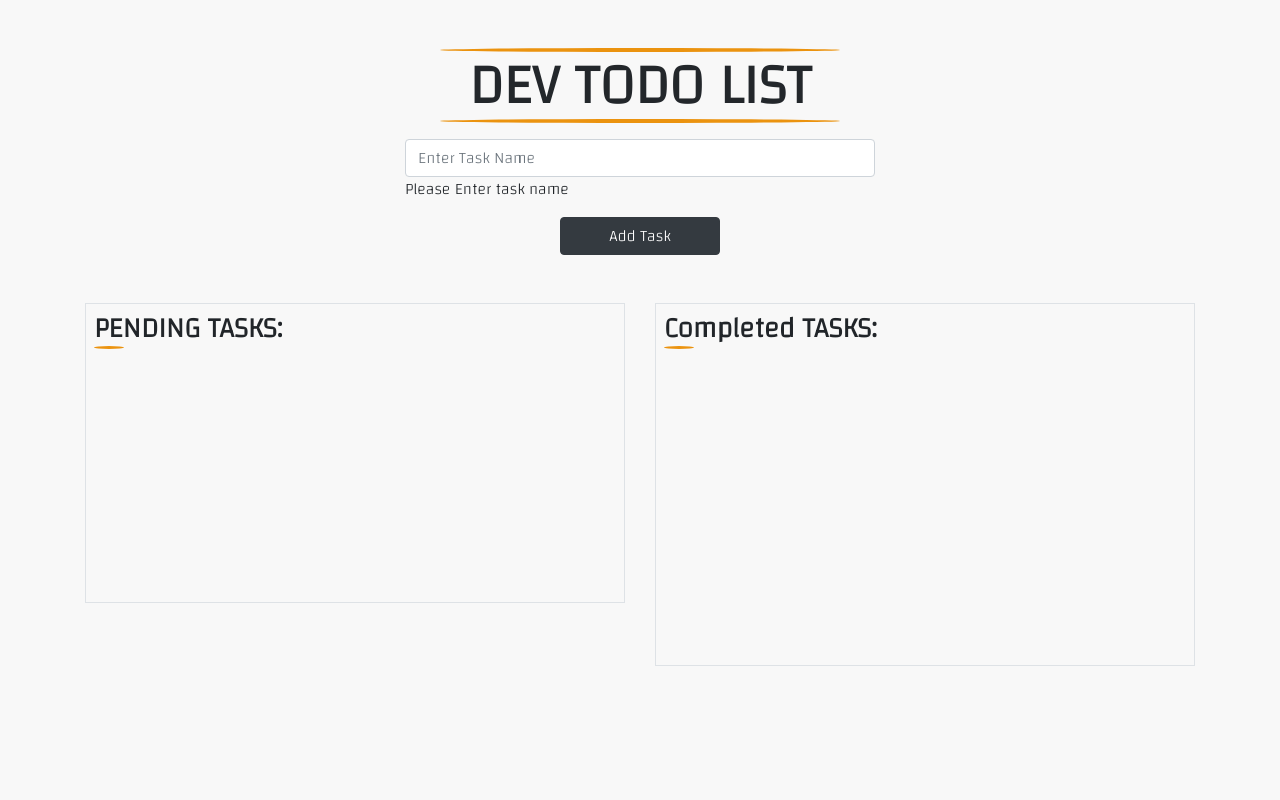
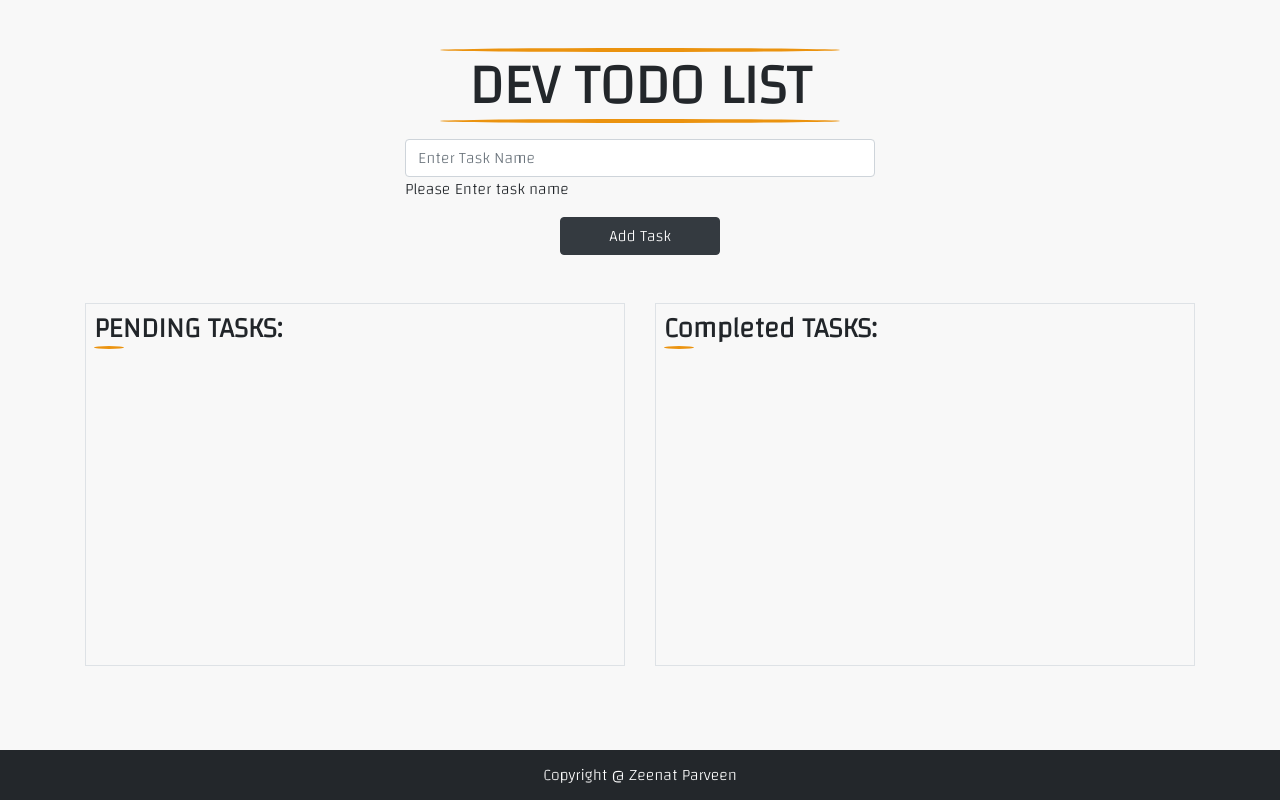
Before and after one commit to Zeeizee/TodoListFIrebase, a plain HTML site: page index.html in a window 1280 px wide. Drawn offline with nearby package versions, Linux system fonts and the light colour scheme; no server answers.

Commit message:
footer added

```diff
--- a/css/style.css
+++ b/css/style.css
@@ -87,14 +87,13 @@ border: none;
 background-color:transparent;
 outline: none;
 margin: 0px 4px;
+border: 1px solid rgb(248, 248, 248);
 
 }
 .todobuttons button:active
 {
-border: none;
-background-color:transparent;
-outline: none;
-margin: 0px 4px;
+border: 1px solid green;
+
 
 }
 .todobuttons button .fa-trash-alt
@@ -135,3 +134,16 @@ font-weight: 600;
 
     border-radius: 50%;
 }
+.footer
+{
+    width: 100%;
+    height: 50px;
+    background-color: #23272B;
+    color: white;
+    display: flex;
+    align-items: center;
+    justify-content: center;
+    position: fixed;
+    bottom: 0;
+
+}
--- a/index.html
+++ b/index.html
@@ -52,7 +52,7 @@
 
             <!-- todo tasks -->
             <div class="col-md-6  ">
-                <div class="p-2 list-of-tasks border">
+                <div class="p-2  border">
 
 
                     <!-- task header -->
@@ -61,7 +61,7 @@
                     </div>
                     <!-- task box -->
 
-                    <div class="container ">
+                    <div class="container list-of-tasks">
                         <ul class="pending ">
                             <!-- <li class="row px-4 ">
                                 <div
@@ -133,6 +133,11 @@
 
     </div>
 
+    <footer class="footer">
+
+        <span>Copyright @ Zeenat Parveen</span>
+
+    </footer>
 
 
 
```
